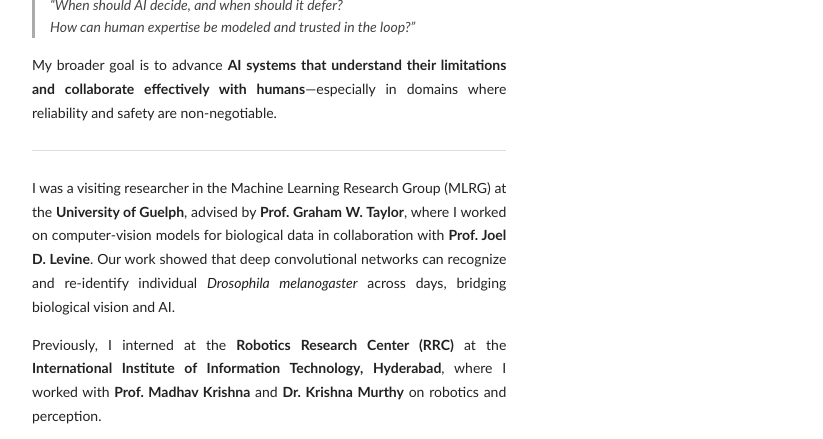
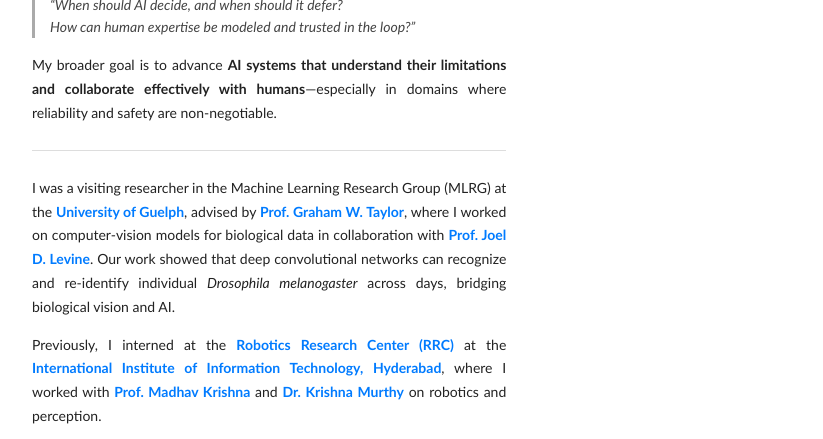
Before and after one commit to Nihal-M/nihal-m.github.io, a plain HTML site: page index.html in a window 1280 px wide. Shown: the part 344-783 px from the top of the page, without its empty margins (228-1051 px from the left). Drawn offline with Linux system fonts and the light colour scheme.

Commit message:
Update stylesheet.css

```diff
--- a/stylesheet.css
+++ b/stylesheet.css
@@ -100,16 +100,21 @@
 /* ---------------------- */
 
 a {
-  color: #007bff;              /* bright modern blue */
-  text-decoration: none;       /* no underline normally */
-  font-weight: 600;            /* semi-bold for visibility */
+  color: #007bff !important;     /* always bright blue */
+  text-decoration: none;         /* no underline by default */
+  font-weight: 600;              /* boldish for visibility */
 }
 
-a:focus,
-a:hover {
-  color: #007bff;              /* keep same blue on hover */
-  text-decoration: underline;  /* only add underline */
+a:visited {
+  color: #007bff !important;     /* keep same blue even after clicking */
 }
+
+a:hover,
+a:focus {
+  color: #007bff !important;     /* same blue on hover */
+  text-decoration: underline;    /* show underline only on hover */
+}
+
 
 body, td, th, tr, p, a {
   font-family: 'Lato', Verdana, Helvetica, sans-serif;
```
